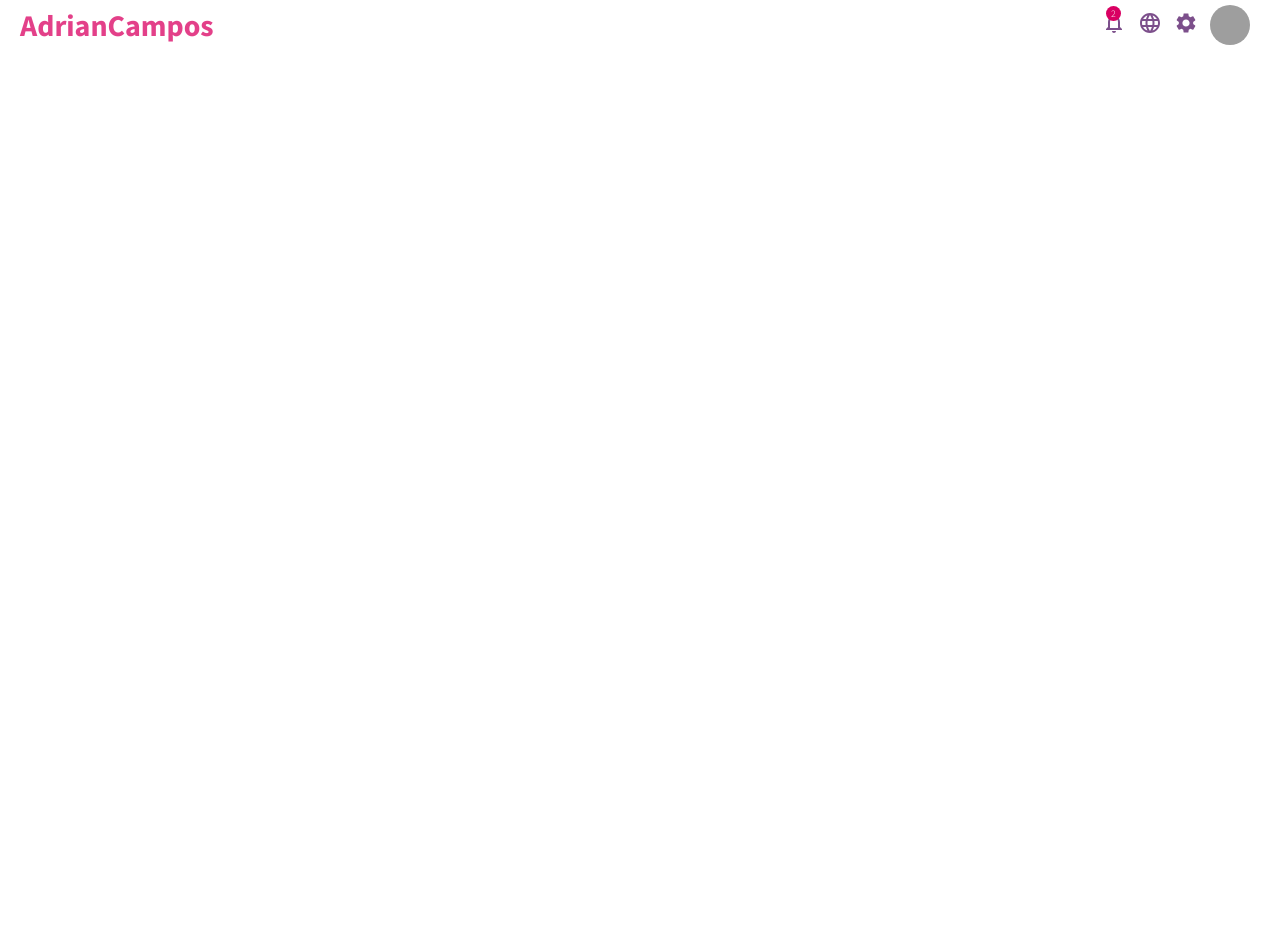
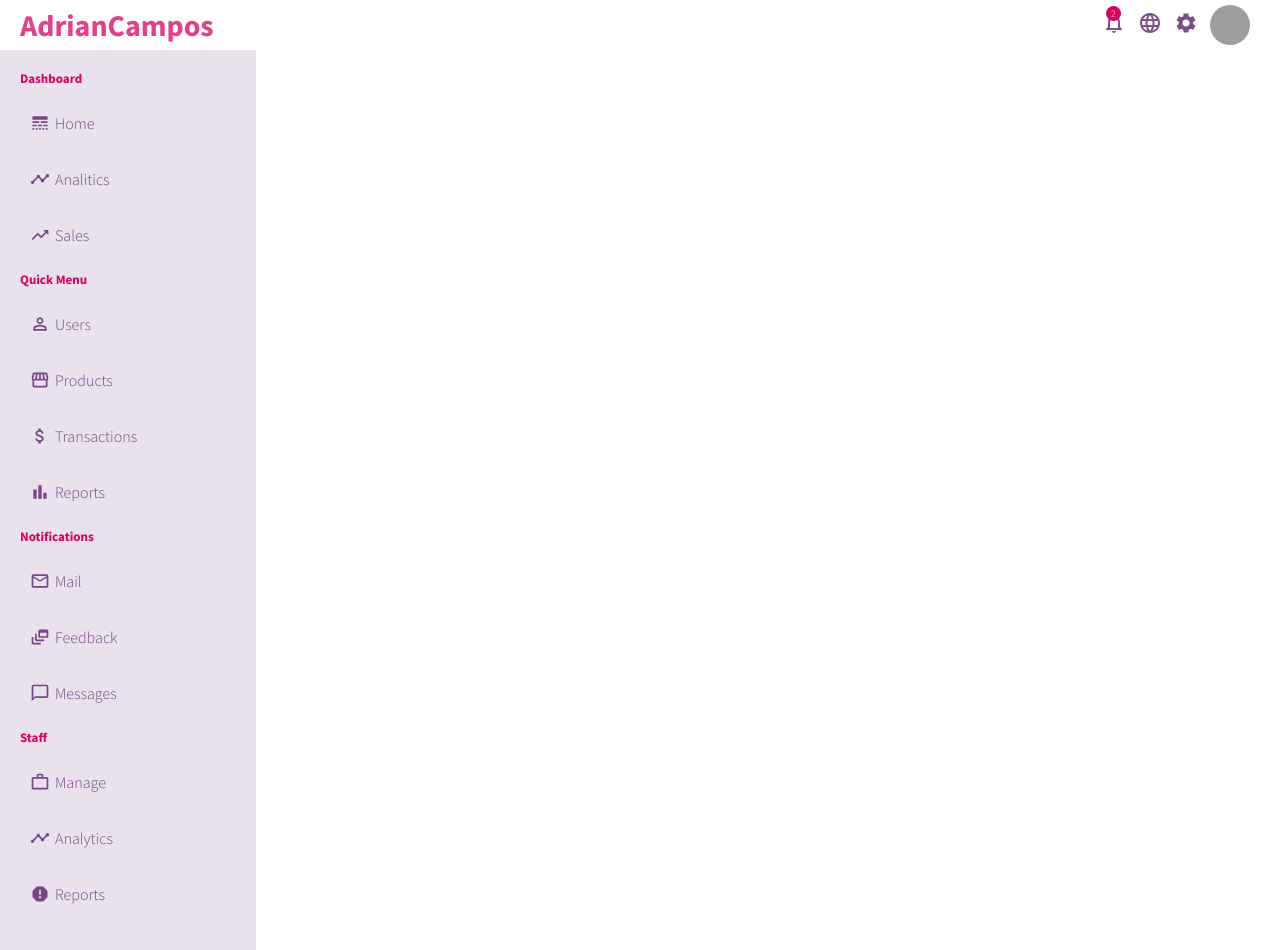
Before and after one commit to jadrianc/myDashboard, a React (Create React App) app: page / in a window 1280 px wide. Before the commit the page ends 800 px from the top, so only its background shows below. Built offline with nearby package versions, Linux system fonts and the light colour scheme; grey boxes are pictures that could not be loaded.

Commit message:
Adding asidebar whit some dummy options for now

```diff
--- a/src/App.js
+++ b/src/App.js
@@ -1,20 +1,21 @@
 import { ThemeProvider } from 'styled-components'
 import GlobalStyle from './components/styles/Global.styled'
 import TopBar from './components/topBar'
+import SideBar from './components/sideBar'
 const theme = {
   colors: {
     firstColor: '#d90062',
     firstAlphaColor: 'rgba(217, 0, 98, 0.75)',
     secondColor: '#14192d',
     secondAlphaColor: 'rgba(20, 25, 45, 0.75)',
-    thirdColor: '#501464',
+    thirdColor: '#50146420',
     thirdAlphaColor: 'rgba(80, 20, 100, 0.75)',
     whiteColor: '#fff',
     grayLightColor: '#f3f3f3',
     grayColor: '#ccc',
     grayDarkColor: '#666',
     blackColor: '#000',
-    linkColor: '#509ee3',
+    linkColor: '#509ee340',
     titleColor: '#333',
     textColor: '#222',
     whiteAlphaColor: 'rgba(255, 255, 255, 0.5)',
@@ -35,6 +36,10 @@ function App () {
       <ThemeProvider theme={theme}>
         <GlobalStyle/>
         <TopBar />
+        <div className='container'>
+          <SideBar />
+          <div className='pages'></div>
+        </div>
       </ThemeProvider>
     </>
   )
--- /dev/null
+++ b/src/components/sideBar/LinksItems.js
@@ -0,0 +1,26 @@
+
+import { SidebarList, SidebarListItem } from './styles'
+import { linksItems } from '../../data/dummy'
+const LinksItems = () => {
+  return (
+    <>
+      {linksItems.map((section) => (
+        <div key={section.title}>
+          <h3>{section.title}</h3>
+          {
+            section.links.map((link) => (
+              <SidebarList>
+                <SidebarListItem>
+                  {link.icon}
+                  {link.name}
+                </SidebarListItem>
+              </SidebarList>
+            ))
+          }
+        </div>
+      ))}
+    </>
+  )
+}
+
+export default LinksItems
--- /dev/null
+++ b/src/components/sideBar/index.js
@@ -0,0 +1,17 @@
+
+import { SideBarStyled, SidebarWrapper, SidebarMenu } from './styles'
+import LinksItems from './LinksItems'
+const SideBar = () => {
+  return (
+
+    <SideBarStyled>
+      <SidebarWrapper>
+        <SidebarMenu>
+          <LinksItems />
+        </SidebarMenu>
+      </SidebarWrapper>
+    </SideBarStyled>
+  )
+}
+
+export default SideBar
--- /dev/null
+++ b/src/components/sideBar/styles.js
@@ -0,0 +1,46 @@
+import styled from 'styled-components'
+
+export const SideBarStyled = styled.aside`
+
+  flex: 1;
+  height: 100%;
+  background-color: ${({ theme }) => theme.colors.thirdColor};
+  position: sticky;
+  top: 50px;
+`
+
+export const SidebarWrapper = styled.div`
+  padding: 20px;
+  color: ${({ theme }) => theme.colors.thirdAlphaColor};
+`
+
+export const SidebarMenu = styled.div`
+  margin-bottom: 10px;
+
+  h3{
+    font-size: 13px;
+    color: ${({ theme }) => theme.colors.firstColor};
+  }
+`
+export const SidebarList = styled.ul`
+  list-style: none;
+  padding: 5px;
+
+`
+export const SidebarListItem = styled.li`
+
+  padding: 5px;
+  cursor: pointer;
+  display: flex;
+  align-items: center;
+  border-radius: 10px;
+
+  :hover{
+    background-color: ${({ theme }) => theme.colors.linkColor};
+  }
+
+  .sidebarIcon{
+    margin-right: 5px;
+    font-size: 20px;
+  }
+`
--- a/src/components/styles/Global.styled.js
+++ b/src/components/styles/Global.styled.js
@@ -28,6 +28,14 @@ const GlobalStyle = createGlobalStyle`
 
     a:hover{
         opacity: 0.75;
+    }
+
+    .container{
+        display: flex;
+    }
+
+    .pages{
+        flex: 4;
     }
 
     h1 {
--- /dev/null
+++ b/src/data/dummy.js
@@ -0,0 +1,89 @@
+import {
+  LineStyle,
+  Timeline,
+  TrendingUp,
+  PermIdentity,
+  Storefront,
+  AttachMoney,
+  BarChart,
+  MailOutline,
+  DynamicFeed,
+  ChatBubbleOutline,
+  WorkOutline,
+  Report
+} from '@mui/icons-material'
+
+export const linksItems = [
+  {
+    title: 'Dashboard',
+    links: [
+      {
+        name: 'Home',
+        icon: <LineStyle className='sidebarIcon' />
+      },
+      {
+        name: 'Analitics',
+        icon: <Timeline className='sidebarIcon' />
+      },
+      {
+        name: 'Sales',
+        icon: <TrendingUp className='sidebarIcon' />
+      }
+    ]
+  },
+  {
+    title: 'Quick Menu',
+    links: [
+      {
+        name: 'Users',
+        icon: <PermIdentity className="sidebarIcon" />
+      },
+      {
+        name: 'Products',
+        icon: <Storefront className="sidebarIcon" />
+      },
+      {
+        name: 'Transactions',
+        icon: <AttachMoney className="sidebarIcon" />
+      },
+      {
+        name: 'Reports',
+        icon: <BarChart className="sidebarIcon" />
+      }
+    ]
+  },
+  {
+    title: 'Notifications',
+    links: [
+      {
+        name: 'Mail',
+        icon: <MailOutline className="sidebarIcon" />
+      },
+      {
+        name: 'Feedback',
+        icon: <DynamicFeed className="sidebarIcon" />
+      },
+      {
+        name: 'Messages',
+        icon: <ChatBubbleOutline className="sidebarIcon" />
+      }
+    ]
+  },
+  {
+    title: 'Staff',
+    links: [
+      {
+        name: 'Manage',
+        icon: <WorkOutline className="sidebarIcon" />
+      },
+      {
+        name: 'Analytics',
+        icon: <Timeline className="sidebarIcon" />
+      },
+      {
+        name: 'Reports',
+        icon: <Report className="sidebarIcon" />
+      }
+    ]
+  }
+]
```
